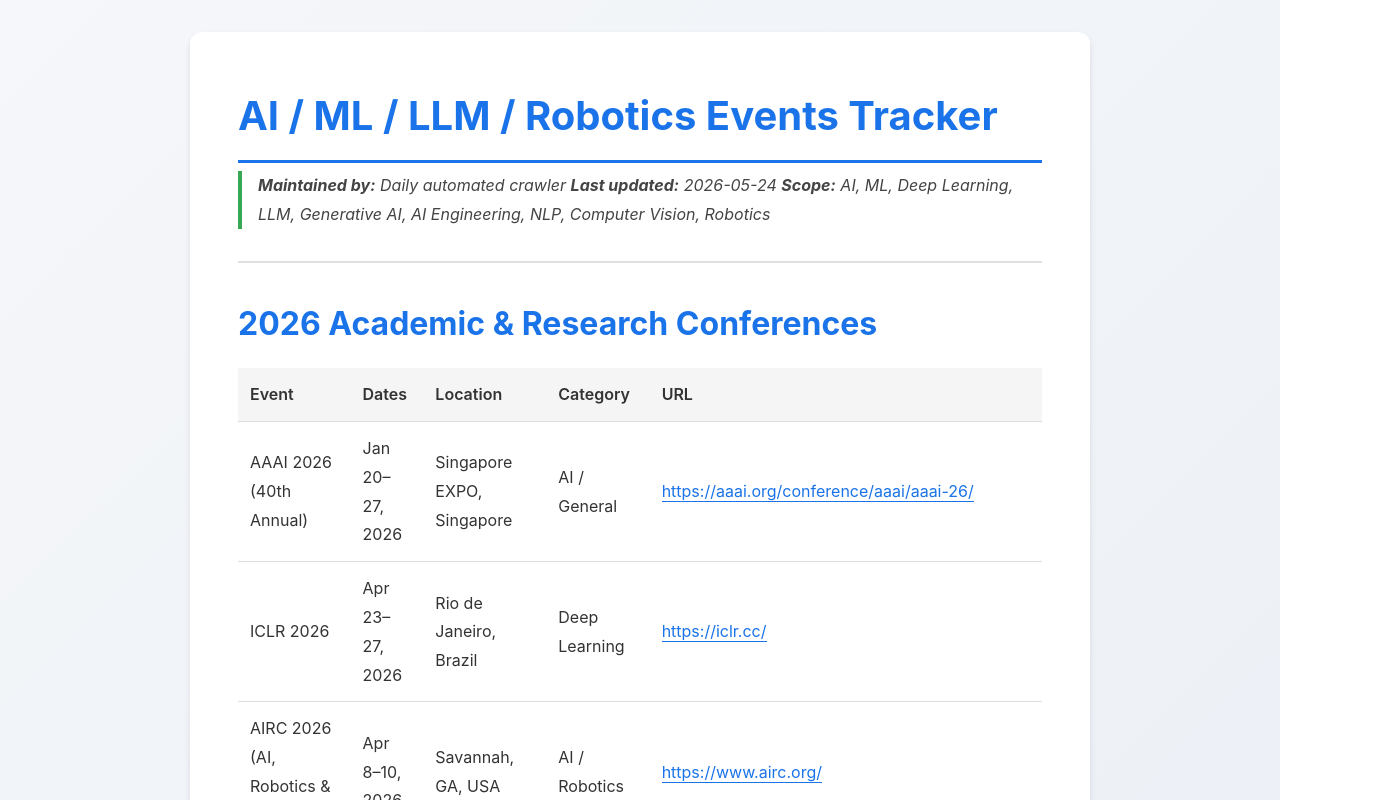
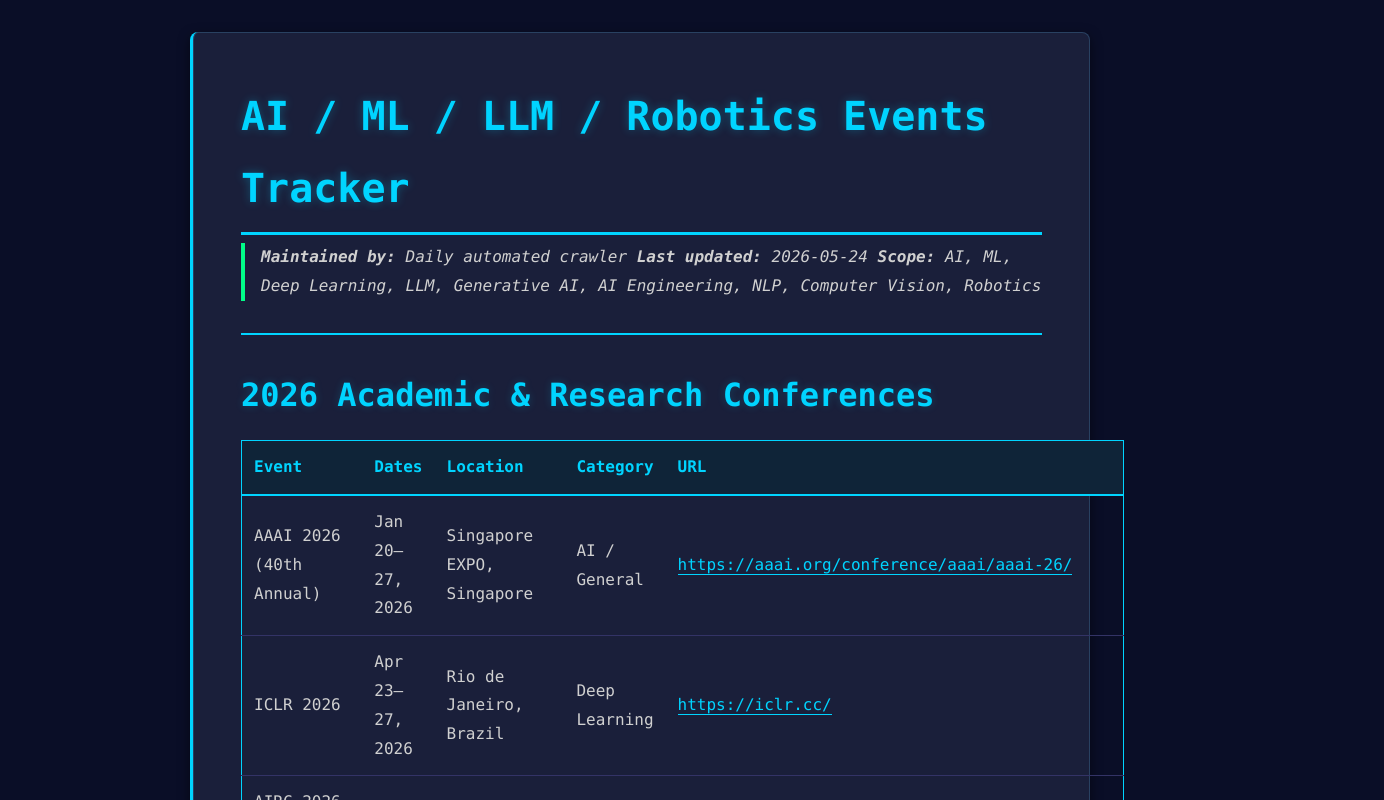
Before and after one commit to jpaine/ai-events-vercel, a Next.js app: page / in a window 1280 px wide. Shown: the top 800 px of the page, 1384 px wide, since content can reach past the window. Built offline with nearby package versions, Linux system fonts and the light colour scheme.

Commit message:
Design update: Dark theme with black background and cyan/green accents

```diff
--- a/app/globals.css
+++ b/app/globals.css
@@ -9,10 +9,9 @@
 }
 
 body {
-  font-family: -apple-system, BlinkMacSystemFont, 'Segoe UI', Roboto, 'Helvetica Neue',
-    Arial, sans-serif;
-  background: linear-gradient(135deg, #f5f7fa 0%, #c3cfe2 100%);
-  color: #333;
+  font-family: 'Monaco', 'Menlo', 'Ubuntu Mono', 'Courier New', monospace;
+  background: #0a0e27;
+  color: #e0e0e0;
   line-height: 1.6;
 }
 
--- a/app/markdown.css
+++ b/app/markdown.css
@@ -7,45 +7,48 @@
 .markdown-content {
   max-width: 900px;
   width: 100%;
-  background: white;
+  background: #1a1f3a;
   padding: 3rem;
-  border-radius: 12px;
-  box-shadow: 0 4px 6px rgba(0, 0, 0, 0.1);
+  border-radius: 8px;
+  box-shadow: 0 4px 12px rgba(0, 0, 0, 0.5), inset 0 0 0 1px rgba(100, 200, 255, 0.2);
   line-height: 1.8;
+  border-left: 3px solid #00d4ff;
 }
 
 .markdown-content h1 {
   font-size: 2.5rem;
   margin-bottom: 0.5rem;
-  color: #1a73e8;
-  border-bottom: 3px solid #1a73e8;
+  color: #00d4ff;
+  border-bottom: 3px solid #00d4ff;
   padding-bottom: 0.5rem;
+  text-shadow: 0 0 10px rgba(0, 212, 255, 0.3);
 }
 
 .markdown-content h2 {
   font-size: 2rem;
   margin-top: 2rem;
   margin-bottom: 1rem;
-  color: #1a73e8;
+  color: #00d4ff;
+  text-shadow: 0 0 8px rgba(0, 212, 255, 0.2);
 }
 
 .markdown-content h3 {
   font-size: 1.5rem;
   margin-top: 1.5rem;
   margin-bottom: 0.75rem;
-  color: #34a853;
+  color: #00ff88;
 }
 
 .markdown-content h4 {
   font-size: 1.25rem;
   margin-top: 1.25rem;
   margin-bottom: 0.5rem;
-  color: #666;
+  color: #a0a0a0;
 }
 
 .markdown-content p {
   margin-bottom: 1rem;
-  color: #444;
+  color: #d0d0d0;
 }
 
 .markdown-content ul,
@@ -56,33 +59,35 @@
 
 .markdown-content li {
   margin-bottom: 0.5rem;
-  color: #555;
+  color: #c0c0c0;
 }
 
 .markdown-content a {
-  color: #1a73e8;
+  color: #00d4ff;
   text-decoration: none;
-  border-bottom: 1px solid #1a73e8;
-  transition: color 0.2s;
+  border-bottom: 1px solid #00d4ff;
+  transition: all 0.2s;
 }
 
 .markdown-content a:hover {
-  color: #0d47a1;
-  border-bottom-color: #0d47a1;
+  color: #00ff88;
+  border-bottom-color: #00ff88;
+  text-shadow: 0 0 6px rgba(0, 255, 136, 0.3);
 }
 
 .markdown-content code {
-  background-color: #f5f5f5;
+  background-color: #0f1420;
   padding: 0.2rem 0.4rem;
   border-radius: 4px;
   font-family: 'Monaco', 'Menlo', 'Ubuntu Mono', monospace;
   font-size: 0.9em;
-  color: #d73a49;
+  color: #00ff88;
+  border: 1px solid #00ff88;
 }
 
 .markdown-content pre {
-  background-color: #f6f8fa;
-  border-left: 4px solid #1a73e8;
+  background-color: #0f1420;
+  border-left: 4px solid #00d4ff;
   padding: 1rem;
   margin: 1rem 0;
   border-radius: 4px;
@@ -93,16 +98,17 @@
 .markdown-content pre code {
   background-color: transparent;
   padding: 0;
-  color: #24292e;
+  color: #00d4ff;
   font-size: 0.85em;
+  border: none;
 }
 
 .markdown-content blockquote {
-  border-left: 4px solid #34a853;
+  border-left: 4px solid #00ff88;
   padding-left: 1rem;
   margin-left: 0;
   margin-bottom: 1rem;
-  color: #666;
+  color: #a0a0a0;
   font-style: italic;
 }
 
@@ -110,28 +116,34 @@
   width: 100%;
   border-collapse: collapse;
   margin: 1rem 0;
+  border: 1px solid #00d4ff;
 }
 
 .markdown-content th,
 .markdown-content td {
   padding: 0.75rem;
   text-align: left;
-  border-bottom: 1px solid #ddd;
+  border-bottom: 1px solid #333366;
 }
 
 .markdown-content th {
-  background-color: #f5f5f5;
+  background-color: #0f2438;
   font-weight: 600;
-  color: #333;
+  color: #00d4ff;
+  border-bottom: 2px solid #00d4ff;
+}
+
+.markdown-content td {
+  color: #d0d0d0;
 }
 
 .markdown-content tr:hover {
-  background-color: #f9f9f9;
+  background-color: #1a2a48;
 }
 
 .markdown-content hr {
   border: none;
-  border-top: 2px solid #e0e0e0;
+  border-top: 2px solid #00d4ff;
   margin: 2rem 0;
 }
 
@@ -140,6 +152,7 @@
   height: auto;
   margin: 1.5rem 0;
   border-radius: 8px;
+  border: 1px solid #00d4ff;
 }
 
 @media (max-width: 768px) {
@@ -149,6 +162,7 @@
 
   .markdown-content {
     padding: 1.5rem;
+    border-radius: 4px;
   }
 
   .markdown-content h1 {
```
